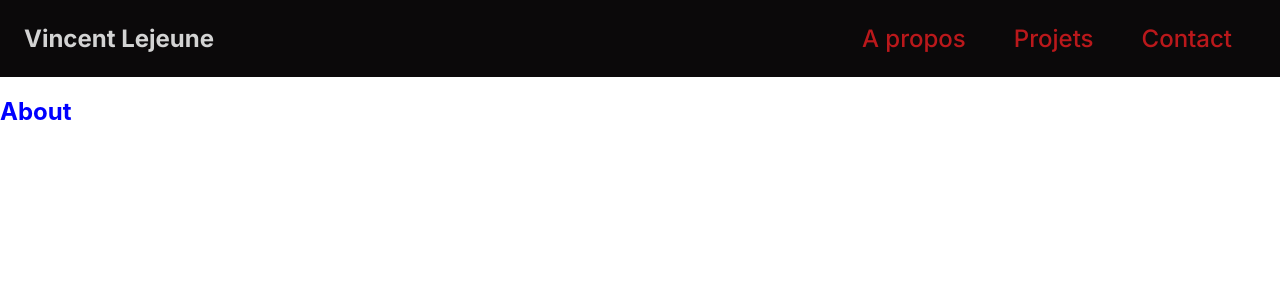
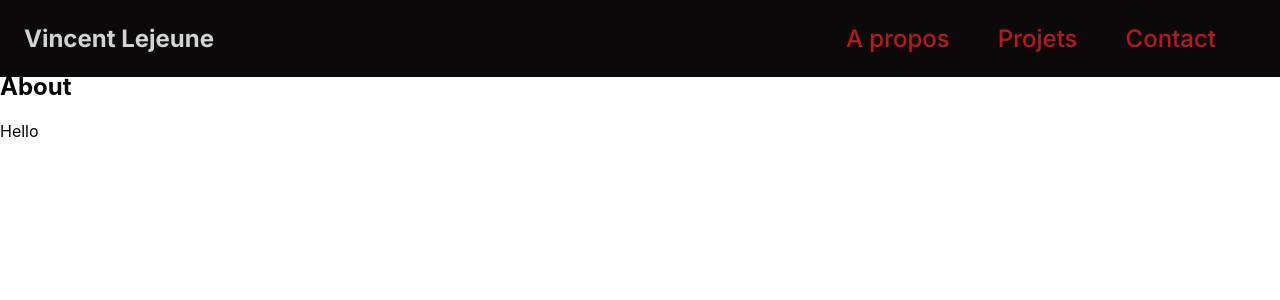
Before and after one commit to VincentCMLejeune/Portfolio, a React (Create React App) app in the folder portfolio/: page /about in a window 1280 px wide. Shown: the top 300 px of the page. Built offline with nearby package versions, Linux system fonts and the light colour scheme.

Commit message:
Style fix, every screen have fixed header

```diff
--- a/portfolio/src/components/header/Header.module.css
+++ b/portfolio/src/components/header/Header.module.css
@@ -5,6 +5,9 @@
   background-color: var(--black);
   display: flex;
   justify-content: space-between;
+  position: fixed;
+  width: 100vw;
+  top: 0;
 }
 
 .name {
@@ -36,6 +39,7 @@
 
 .links {
   display: flex;
+  margin-right: 4em;
 }
 
 .link {
--- a/portfolio/src/screens/about/About.jsx
+++ b/portfolio/src/screens/about/About.jsx
@@ -1,12 +1,13 @@
-import Header from "../../components/header/Header"
+import Header from "../../components/header/Header";
 
-import styles from "./About.module.css"
+import styles from "./About.module.css";
 
 export default function About() {
-    return (
-        <div>
-            <Header />
-            <h2 className={styles.about}>About</h2>
-        </div>
-    )
+  return (
+    <div className={styles.about}>
+      <Header />
+      <h2>About</h2>
+      <div className={styles.ultrabigdiv}>Hello</div>
+    </div>
+  );
 }
--- a/portfolio/src/screens/about/About.module.css
+++ b/portfolio/src/screens/about/About.module.css
@@ -1,3 +1,8 @@
 .about {
-  color: blue;
+  margin-top: 4.5em;
 }
+
+.ultrabigdiv {
+  width: 50vw;
+  height: 250vh;
+}
--- a/portfolio/src/screens/contact/Contact.jsx
+++ b/portfolio/src/screens/contact/Contact.jsx
@@ -1,12 +1,12 @@
-import Header from "../../components/header/Header"
+import Header from "../../components/header/Header";
 
-import styles from "./Contact.module.css"
+import styles from "./Contact.module.css";
 
 export default function Contact() {
-    return (
-        <div>
-            <Header />
-            <h2 className={styles.contact}>Contact</h2>
-        </div>
-    )
+  return (
+    <div className={styles.contact}>
+      <Header />
+      <h2>Contact</h2>
+    </div>
+  );
 }
--- a/portfolio/src/screens/contact/Contact.module.css
+++ b/portfolio/src/screens/contact/Contact.module.css
@@ -1,3 +1,3 @@
 .contact {
-  color: pink;
+  margin-top: 4.5em;
 }
--- a/portfolio/src/screens/projets/Projets.jsx
+++ b/portfolio/src/screens/projets/Projets.jsx
@@ -1,12 +1,12 @@
-import Header from "../../components/header/Header"
+import Header from "../../components/header/Header";
 
-import styles from "./Projets.module.css"
+import styles from "./Projets.module.css";
 
 export default function Projets() {
-    return (
-        <div>
-            <Header />
-            <h2 className={styles.projets}>Projets</h2>
-        </div>
-    )
+  return (
+    <div className={styles.projets}>
+      <Header />
+      <h2>Projets</h2>
+    </div>
+  );
 }
--- a/portfolio/src/screens/projets/Projets.module.css
+++ b/portfolio/src/screens/projets/Projets.module.css
@@ -1,3 +1,3 @@
 .projets {
-  color: green;
+  margin-top: 4.5em;
 }
```
